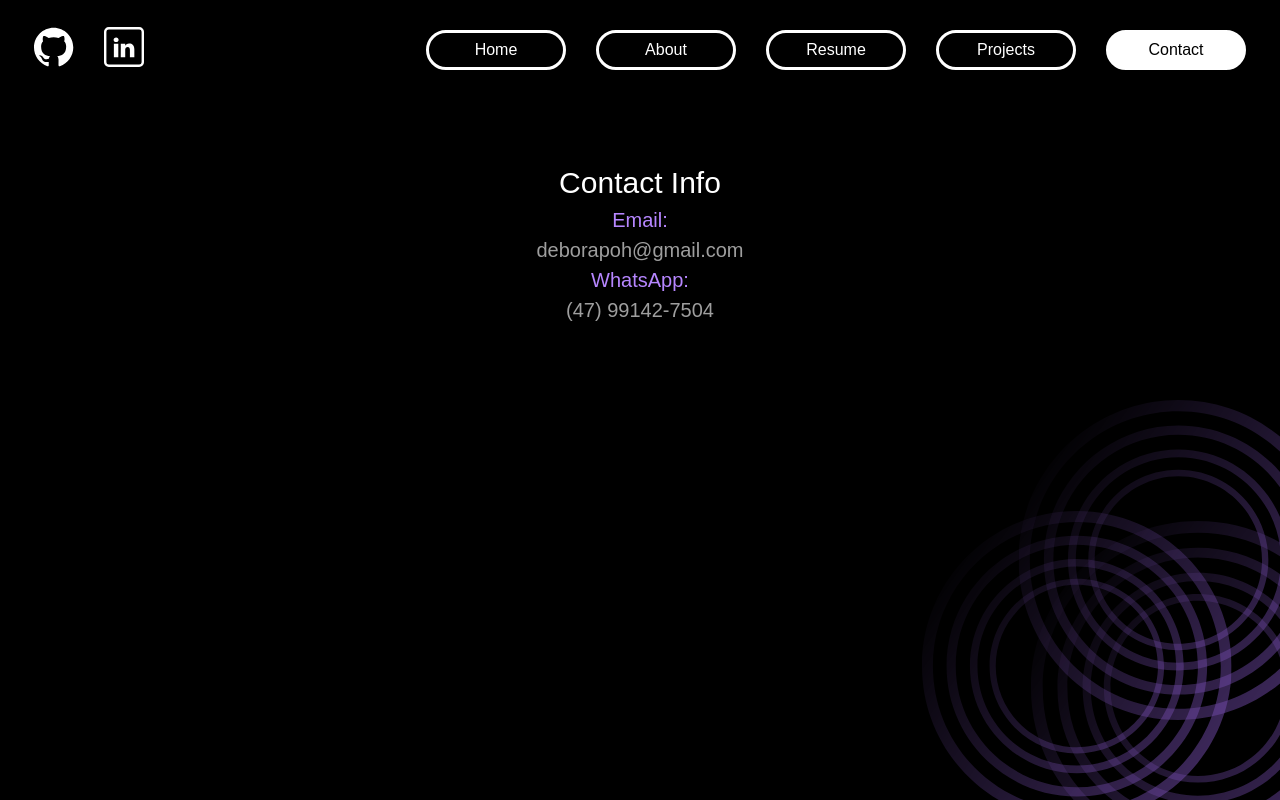
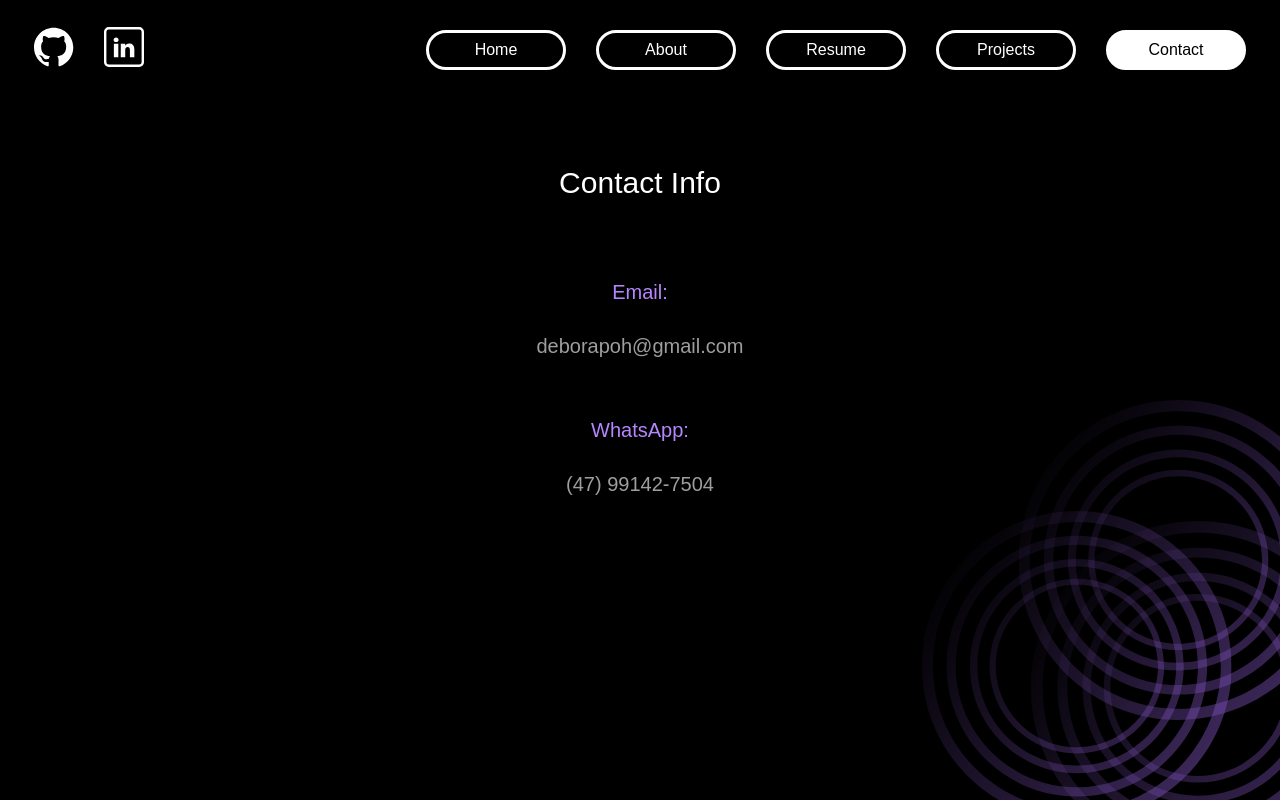
Before and after one commit to deborapoh/website, a Next.js app: page /contact in a window 1280 px wide. Built offline with nearby package versions, Linux system fonts and the light colour scheme; a web font is replaced by a local one.

Commit message:
fix contact spacing

```diff
--- a/src/app/(pages)/contact/page.tsx
+++ b/src/app/(pages)/contact/page.tsx
@@ -35,7 +35,7 @@ export default function Contact() {
         className={`
           !px-[34px] 2xl:!px-[70px]
           !items-center 2xl:!items-end
-          pt-[60px] 2xl:!pt-[28px]
+          !pt-[60px] 2xl:!pt-[28px]
         `}
       >
         <WhiteText
@@ -48,7 +48,7 @@ export default function Contact() {
             !text-[20px] 2xl:!text-[28px]
             !text-center 2xl:!text-end
             !w-10/12 2xl:!w-7/12
-            mt-[72px]
+            !mt-[72px]
           `}
         >Email:</PurpleText>
         <Body
@@ -56,7 +56,7 @@ export default function Contact() {
             !text-[20px] 2xl:!text-[28px]
             !text-center 2xl:!text-end
             !w-10/12 2xl:!w-7/12
-            mt-[24px]
+            !mt-[24px]
           `}
         >deborapoh@gmail.com</Body>
 
@@ -65,7 +65,7 @@ export default function Contact() {
             !text-[20px] 2xl:!text-[28px]
             !text-center 2xl:!text-end
             !w-10/12 2xl:!w-7/12
-            mt-[54px]
+            !mt-[54px]
           `}
         >WhatsApp:</PurpleText>
         <Body
@@ -73,7 +73,7 @@ export default function Contact() {
             !text-[20px] 2xl:!text-[28px]
             !text-center 2xl:!text-end
             !w-10/12 2xl:!w-7/12
-            mt-[24px]
+            !mt-[24px]
           `}
         >(47) 99142-7504</Body>
       </Container>
```
